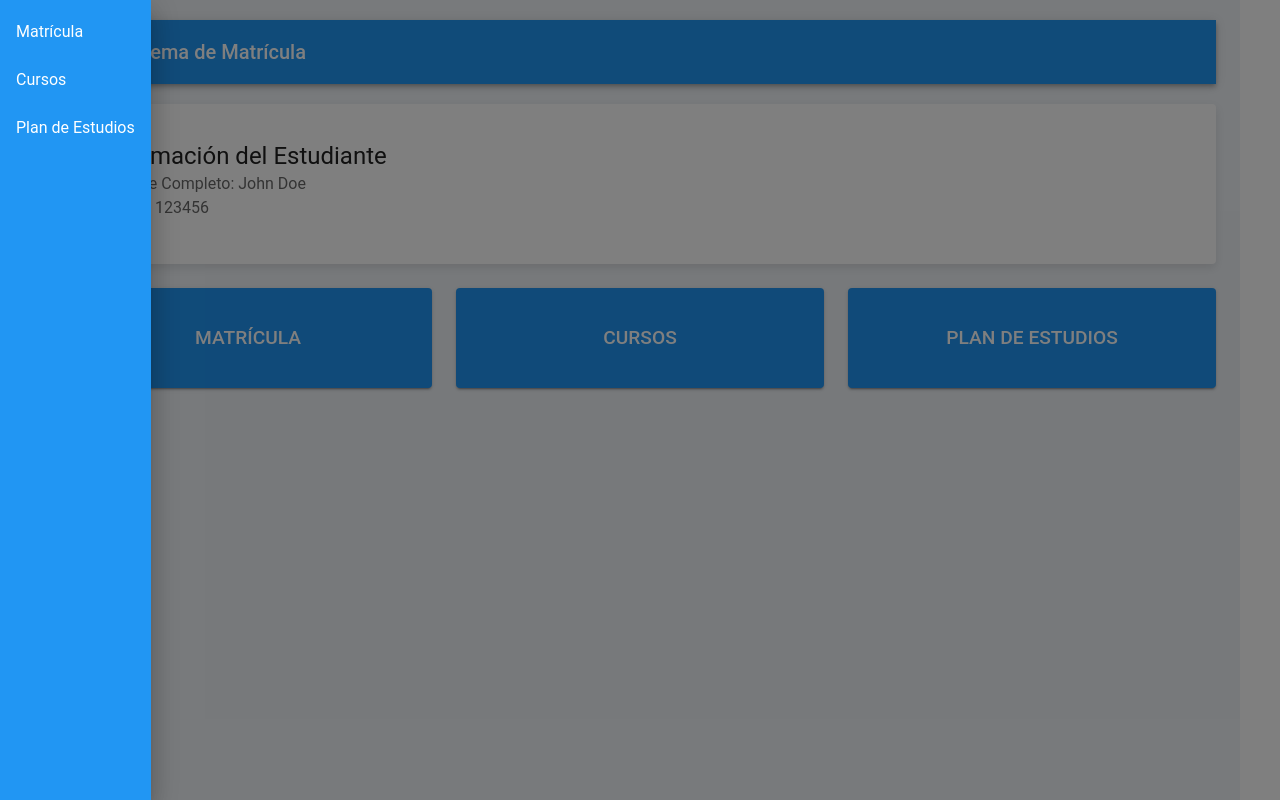
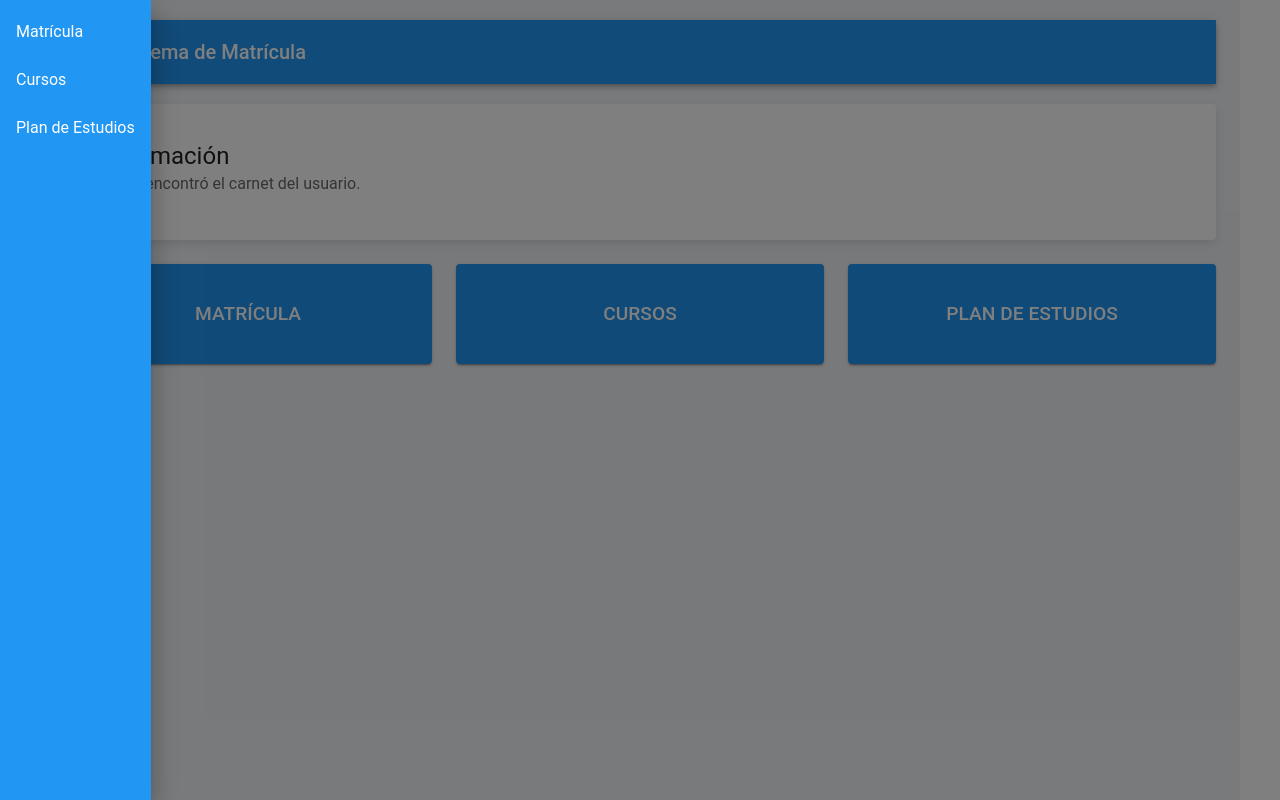
Before and after one commit to KevinLab123/SistMatricula, a React (Create React App) app: page /menu in a window 1280 px wide. Both pictures are taken after a click on the button "menu". Built offline with nearby package versions, Linux system fonts and the light colour scheme.

Commit message:
Se agrega funcionaliad de info al menu
A la hora de loguearse y tomar el ID, se muestra en un espacio la informacion del estudiante o bien en el caso de usar una cuenta Administrativa nos mostrara un que es un perfil administrativo

```diff
--- a/src/components/Menu.jsx
+++ b/src/components/Menu.jsx
@@ -1,4 +1,4 @@
-import React, { useState } from 'react';
+import React, { useState, useEffect } from 'react';
 import {
   AppBar, Toolbar, Typography, IconButton, Drawer, List, ListItem, ListItemText,
   Container, Grid, Button, Card, CardContent, CssBaseline
@@ -7,6 +7,7 @@ import MenuIcon from '@mui/icons-material/Menu';
 import { styled, createTheme, ThemeProvider } from '@mui/material/styles';
 import { keyframes } from '@emotion/react';
 import { useNavigate } from 'react-router-dom';
+import { supabase } from '../supabase/client'; // Asegúrate de ajustar esta importación según tu estructura de proyecto
 
 // Tema personalizado con paleta de colores azul y blanco
 const theme = createTheme({
@@ -92,6 +93,13 @@ const Menu = () => {
   // Estado para controlar si el Drawer está abierto o cerrado
   const [drawerOpen, setDrawerOpen] = useState(false);
 
+  // Estado para almacenar los datos del estudiante
+  const [studentData, setStudentData] = useState(null);
+
+  // Estado para controlar la carga y los errores
+  const [loading, setLoading] = useState(true);
+  const [error, setError] = useState(null);
+
   // Función para alternar el estado del Drawer (abrir o cerrar)
   const toggleDrawer = (open) => () => {
     setDrawerOpen(open);
@@ -99,6 +107,34 @@ const Menu = () => {
 
   // Leer perfil del usuario desde localStorage
   const userProfile = localStorage.getItem('userProfile');
+
+  // Función para obtener los datos del estudiante
+  const fetchStudentData = async () => {
+    const carnet = localStorage.getItem('userId');
+    if (!carnet) {
+      setError('No se encontró el carnet del usuario.');
+      setLoading(false);
+      return;
+    }
+
+    const { data, error } = await supabase
+      .from('Estudiantes')
+      .select('Carnet, Nombre, Apellido, Telefono')
+      .eq('Carnet', carnet)
+      .single();
+
+    if (error) {
+      setError('Perfil Administrativo');
+      setLoading(false);
+    } else {
+      setStudentData(data);
+      setLoading(false);
+    }
+  };
+
+  useEffect(() => {
+    fetchStudentData();
+  }, []);
 
   // Manejadores de eventos para los ítems del Drawer
   const handleMatriculaClick = () => {
@@ -168,14 +204,32 @@ const Menu = () => {
             <StyledCard>
               <CardContent>
                 <Typography variant="h5" component="div">
-                  Información del Estudiante
+                  Información
                 </Typography>
-                <Typography variant="body1" color="text.secondary">
-                  Nombre Completo: John Doe
-                </Typography>
-                <Typography variant="body1" color="text.secondary">
-                  Carnet: 123456
-                </Typography>
+                {loading ? (
+                  <Typography variant="body1" color="text.secondary">
+                    Cargando...
+                  </Typography>
+                ) : error ? (
+                  <Typography variant="body1" color="text.secondary">
+                    {error}
+                  </Typography>
+                ) : (
+                  <>
+                    <Typography variant="body1" color="text.secondary">
+                      Carnet: {studentData?.Carnet}
+                    </Typography>
+                    <Typography variant="body1" color="text.secondary">
+                      Nombre: {studentData?.Nombre}
+                    </Typography>
+                    <Typography variant="body1" color="text.secondary">
+                      Apellido: {studentData?.Apellido}
+                    </Typography>
+                    <Typography variant="body1" color="text.secondary">
+                      Teléfono: {studentData?.Telefono}
+                    </Typography>
+                  </>
+                )}
               </CardContent>
             </StyledCard>
           </Grid>
```
